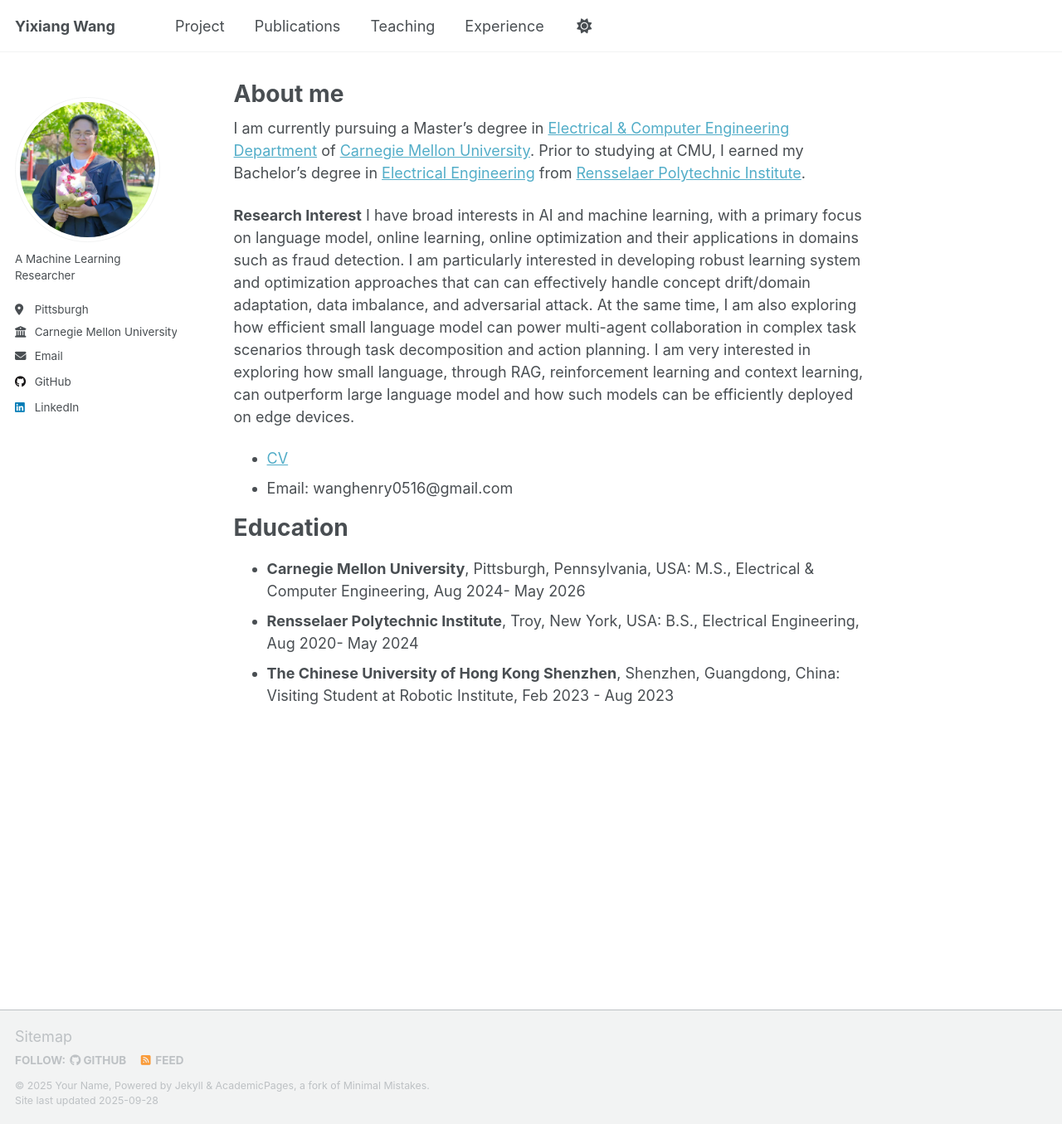
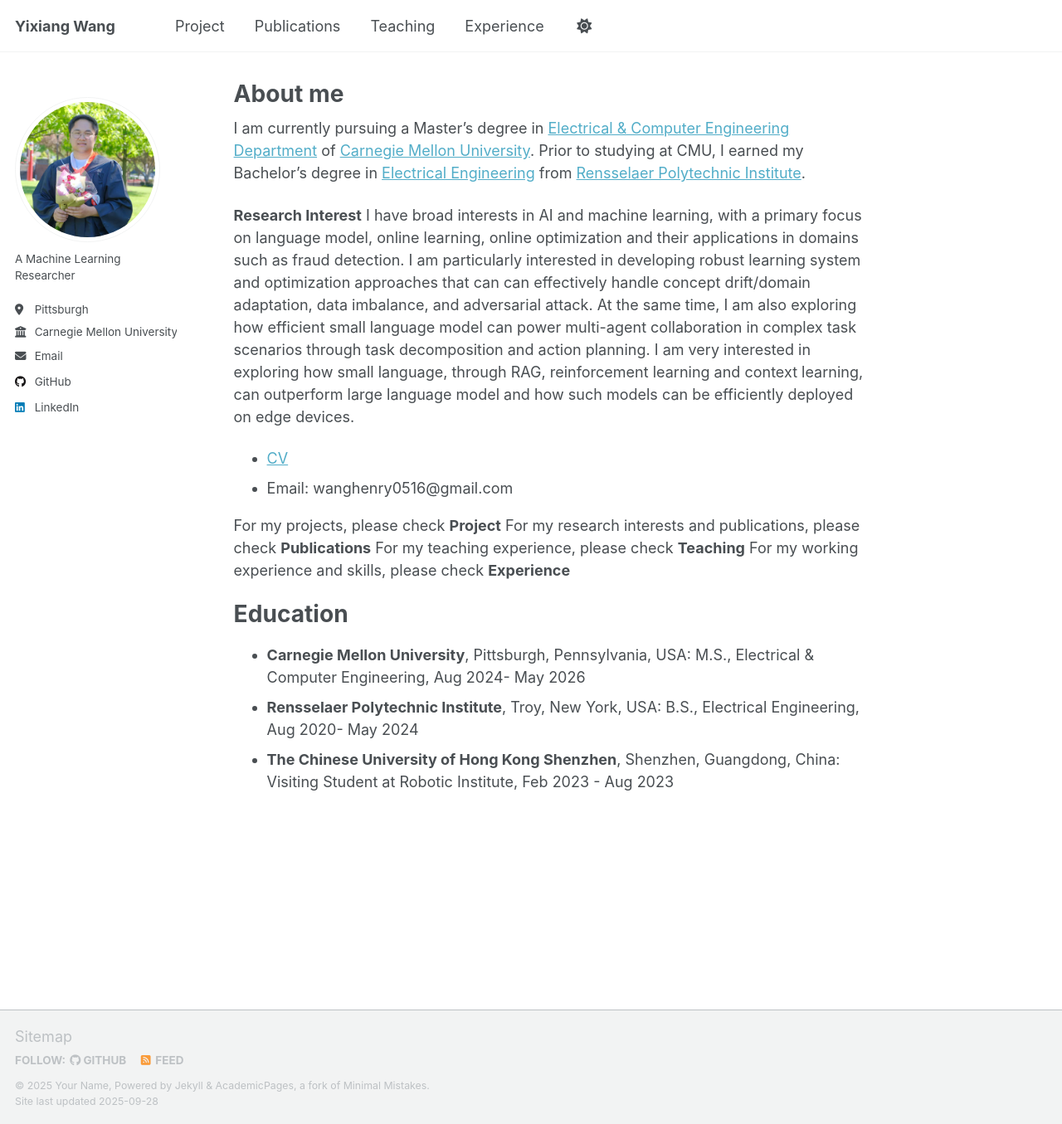
Before and after one commit to wangy8205165/wangy8205165.github.io, a Jekyll site: the page built from _pages/about.md, in a window 1280 px wide and 1355 px high. Shown: the whole window at 83% size. Built offline with Jekyll 4.4.1, drawn with Linux system fonts in a browser that asks for light colours; a script that is not in the unit is left out.

Commit message:
Updated projects

```diff
--- a/_pages/about.md
+++ b/_pages/about.md
@@ -15,6 +15,12 @@ I have broad interests in AI and machine learning, with a primary focus on langu
 - [CV](/files/CV.pdf)
 - Email: wanghenry0516@gmail.com
 
+For my projects, please check **Project**
+For my research interests and publications, please check **Publications**
+For my teaching experience, please check **Teaching**
+For my working experience and skills, please check **Experience**
+
+
 
 
 Education
```
